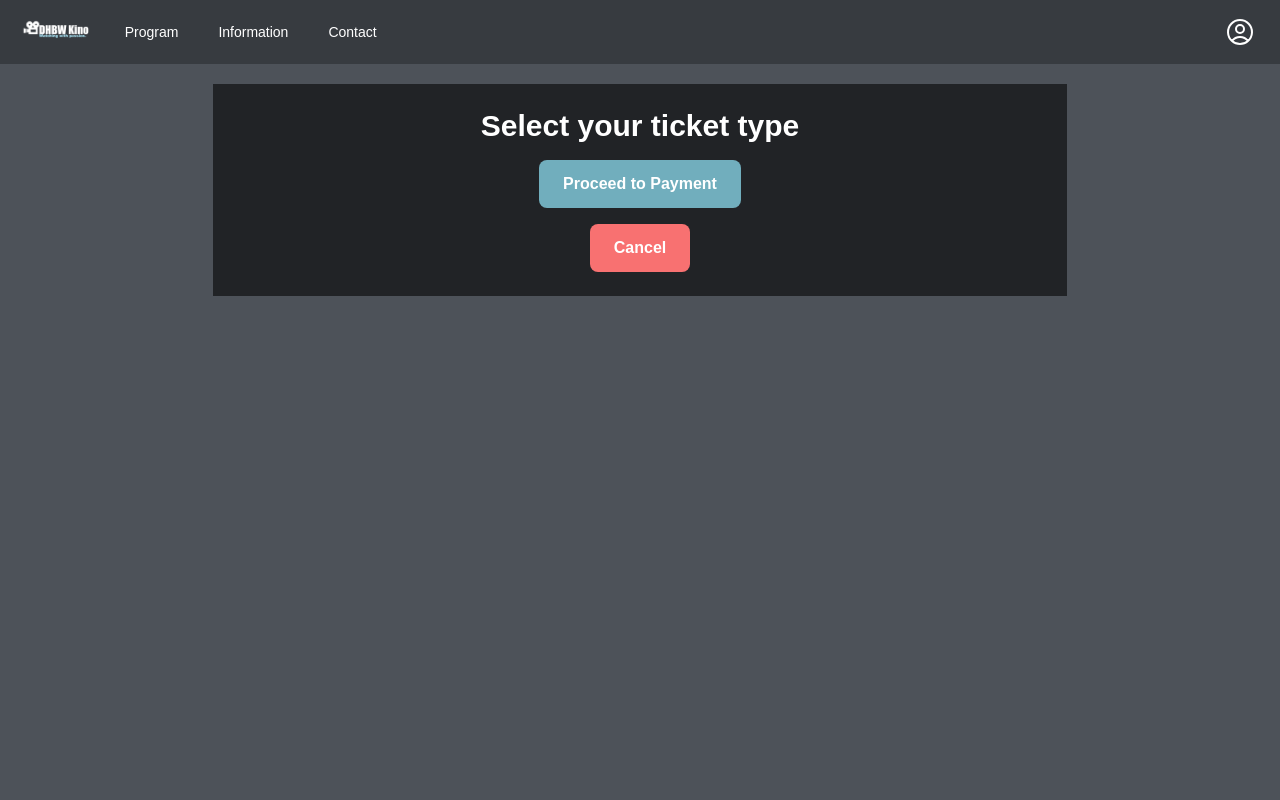
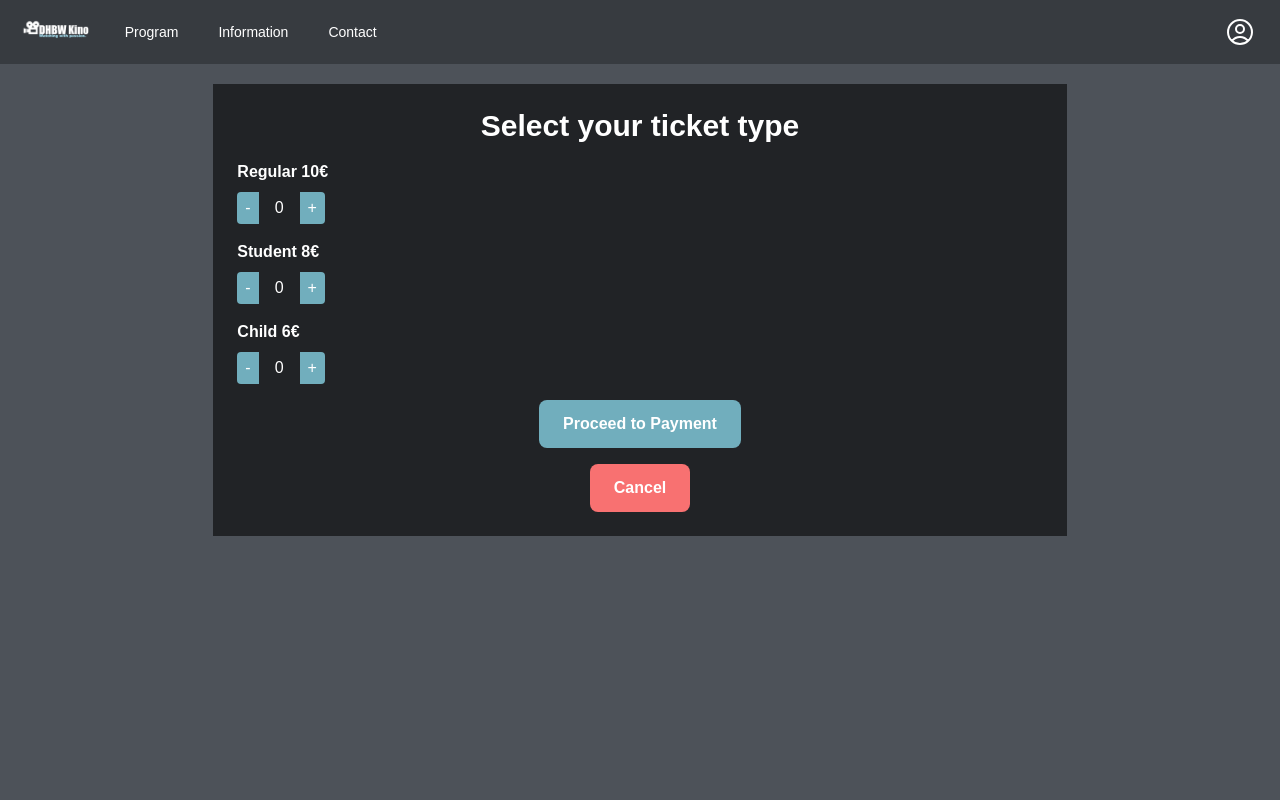
Before and after one commit to rickertmar/KinoticketFrontend, a Next.js app in the folder nextjs-blog/: page /movies/1/show/1/ticketselection in a window 1280 px wide. Shown: the top 800 px of the page. Built offline with nearby package versions, Linux system fonts and the light colour scheme.

Commit message:
"New Logic"

```diff
--- a/nextjs-blog/pages/movies/[slug]/show/[showid]/confirmation.js
+++ b/nextjs-blog/pages/movies/[slug]/show/[showid]/confirmation.js
@@ -4,42 +4,8 @@ import React, { useEffect, useState } from 'react';
 
 export default function ConfirmationPage() {
   const router = useRouter();
-  const { selectedSeats, ticketTypes, showid, slug } = router.query;
-  const ticketTypeToNumericPrice = (type) => {
-    switch (type) {
-      case 'Student':
-        return 8;
-      case 'Child':
-        return 6;
-      case 'Regular':
-        return 10;
-      default:
-        return 0;
-    }
-  };
-  const calculateTotalPrice = () => {
-    return Object.values(parsedTicketTypes).reduce((sum, type) => sum + ticketTypeToNumericPrice(type), 0);
-  };
-  const ticketTypeToPrice = (type) => {
-    switch (type) {
-      case 'Student':
-        return '8€';
-      case 'Child':
-        return '6€';
-      case 'Regular':
-        return '10€';
-      default:
-        return 'Unknown Price';
-    }
-  };
-  const formatSlugToTitle = (slug) => {
-    return slug
-      .split('-')
-      .map((word) => word.charAt(0).toUpperCase() + word.slice(1))
-      .join(' ');
-  };
+  const { totalSeats, ticketTypes, totalPrice, showid, slug, selectedSeats } = router.query;
   const [parsedSeats, setParsedSeats] = useState([]);
-  const [parsedTicketTypes, setParsedTicketTypes] = useState({});
   const [seatIdToInfo, setSeatIdToInfo] = useState({});
 
   useEffect(() => {
@@ -58,10 +24,15 @@ export default function ConfirmationPage() {
     if (selectedSeats) {
       setParsedSeats(JSON.parse(selectedSeats));
     }
-    if (ticketTypes) {
-      setParsedTicketTypes(JSON.parse(ticketTypes));
-    }
-  }, [selectedSeats, ticketTypes]);
+  }, [selectedSeats]);
+
+
+  const formatSlugToTitle = (slug) => {
+    return slug
+      .split('-')
+      .map((word) => word.charAt(0).toUpperCase() + word.slice(1))
+      .join(' ');
+  };
 
   const handlePaymentSubmit = () => {
     alert('Payment submitted');
@@ -71,6 +42,11 @@ export default function ConfirmationPage() {
   const handleCancel = () => {
     router.back();
   };
+
+  const formattedSeats = parsedSeats.map((seatId) => {
+    const info = seatIdToInfo[seatId];
+    return info ? `${info.seatRow}${info.number}` : seatId;
+  }).join(', ');
 
   return (
     <>
@@ -90,19 +66,16 @@ export default function ConfirmationPage() {
               <h3 className="text-xl font-bold mb-2">
                 Selected Seats and Types
               </h3>
-              <ul>
-                {parsedSeats.map((seatId, index) => (
-                  <li key={index}>
-                    {seatIdToInfo[seatId]
-                      ? `Seat ${seatIdToInfo[seatId].seatRow}${seatIdToInfo[seatId].number}: ${parsedTicketTypes[seatId] || 'Unknown Type'} - ${ticketTypeToPrice(parsedTicketTypes[seatId])}`
-                      : `Seat ID ${seatId}: ${parsedTicketTypes[seatId] || 'Unknown Type'} - ${ticketTypeToPrice(parsedTicketTypes[seatId])}`
-                    }
-                  </li>
-                ))}
-              </ul>
-              <br />
               <div>
-                Total Price: {calculateTotalPrice()}€
+                Total Seats: {totalSeats} - {formattedSeats}
+              </div>
+              <div>
+                Regular: {ticketTypes ? JSON.parse(ticketTypes).Regular : 0},
+                Student: {ticketTypes ? JSON.parse(ticketTypes).Student : 0},
+                Child: {ticketTypes ? JSON.parse(ticketTypes).Child : 0}
+              </div>
+              <div>
+                Total Price: {totalPrice}€
               </div>
             </div>
 
--- a/nextjs-blog/pages/movies/[slug]/show/[showid]/ticketselection.js
+++ b/nextjs-blog/pages/movies/[slug]/show/[showid]/ticketselection.js
@@ -3,11 +3,12 @@ import { useRouter } from "next/router";
 import Head from "next/head";
 
 export default function TicketSelection() {
-  const [ticketTypes, setTicketTypes] = useState({});
-  const [seatIdToInfo, setSeatIdToInfo] = useState({});
   const router = useRouter();
   const { selectedSeats, showid, slug } = router.query;
   const parsedSeats = JSON.parse(selectedSeats || "[]");
+
+  const [ticketTypes, setTicketTypes] = useState({ Regular: parsedSeats.length, Student: 0, Child: 0 });
+  const [seatIdToInfo, setSeatIdToInfo] = useState({});
 
   useEffect(() => {
     fetch("/seatsData.json")
@@ -29,33 +30,54 @@ export default function TicketSelection() {
   };
 
   const handlePayment = () => {
-    const selectedSeatsList = Object.keys(ticketTypes)
-      .map((seatId) => {
-        const seatInfo = seatIdToInfo[seatId];
-        const seatStr = seatInfo
-          ? `${seatInfo.seatRow}${seatInfo.number}`
-          : `ID ${seatId}`;
-        return `Seat ${seatStr} (${ticketTypes[seatId]})`;
-      })
-      .join(", ");
+    const totalSeats = parsedSeats.length;
+    const totalPrice = ticketTypes.Regular * 10 + ticketTypes.Student * 8 + ticketTypes.Child * 6;
 
     router.push({
       pathname: `/movies/${router.query.slug}/show/${router.query.showid}/confirmation`,
       query: {
-        selectedSeats: JSON.stringify(parsedSeats),
+        totalSeats: totalSeats,
         ticketTypes: JSON.stringify(ticketTypes),
+        totalPrice: totalPrice,
         showid: showid,
         slug: slug,
+        selectedSeats: JSON.stringify(parsedSeats),
       },
     });
   };
 
-  const setTicketTypeForSeat = (seat, type) => {
+
+  const adjustTicketTypeCount = (type, delta) => {
+    const newCount = Math.max(0, ticketTypes[type] + delta);
+    let totalTickets = Object.values(ticketTypes).reduce((a, b) => a + b, 0) - ticketTypes[type] + newCount;
+
+    if (totalTickets <= parsedSeats.length) {
       setTicketTypes({
         ...ticketTypes,
-      [seat]: type,
+        [type]: newCount,
       });
+    } else {
+      if (type === "Regular") {
+        for (const otherType of ["Student", "Child"]) {
+          if (ticketTypes[otherType] > 0) {
+            setTicketTypes({
+              ...ticketTypes,
+              [type]: newCount,
+              [otherType]: ticketTypes[otherType] - 1,
+            });
+            return;
+          }
+        }
+      } else {
+        setTicketTypes({
+          ...ticketTypes,
+          [type]: newCount,
+          Regular: ticketTypes.Regular - 1,
+        });
+      }
+    }
   };
+
 
   return (
     <>
@@ -69,37 +91,25 @@ export default function TicketSelection() {
               Select your ticket type
             </h2>
 
-            {parsedSeats.map((seatId, index) => (
-              <div key={index} className="mb-4 w-full">
+            {[
+  { label: "Regular 10€", type: "Regular" },
+  { label: "Student 8€", type: "Student" },
+  { label: "Child 6€", type: "Child" },
+].map(({ label, type }) => (
+  <div key={type} className="mb-4 w-full">
     <label className="block font-bold mb-2">
-                  {seatIdToInfo[seatId]
-                    ? `Ticket Type for Seat ${seatIdToInfo[seatId].seatRow}${seatIdToInfo[seatId].number}`
-                    : `Ticket Type for Seat ID ${seatId}`}
+      {label}
     </label>
-                <select
-                  className="border border-custom-blue w-full p-3 rounded-lg focus:outline-none text-gray-900"
-                  value={ticketTypes[seatId] || ""}
-                  onChange={(e) => setTicketTypeForSeat(seatId, e.target.value)}
-                >
-                  <option value="" disabled>
-                    Select ticket type
-                  </option>
-                  <option value="Student">Student - 8€</option>
-                  <option value="Child">Child - 6€</option>
-                  <option value="Regular">Regular - 10€</option>
-                </select>
+    <button onClick={() => adjustTicketTypeCount(type, -1)} className="bg-accent-40 text-white px-2 py-1 rounded-l">-</button>
+    <span className="px-4">{ticketTypes[type]}</span>
+    <button onClick={() => adjustTicketTypeCount(type, 1)} className="bg-accent-40 text-white px-2 py-1 rounded-r">+</button>
   </div>
 ))}
 
             <div className="text-center w-full">
               <button
-                className={`transition duration-300 ease-in-out font-bold py-3 px-6 rounded-lg bg-accent-40 ${
-                  parsedSeats.some((seatId) => !ticketTypes[seatId])
-                    ? "opacity-50 cursor-not-allowed"
-                    : ""
-                }`}
-                disabled={parsedSeats.some((seatId) => !ticketTypes[seatId])}
                 onClick={handlePayment}
+                className="transition duration-300 ease-in-out font-bold py-3 px-6 rounded-lg bg-accent-40"
               >
                 Proceed to Payment
               </button>
```
Lines whose indentation alone changed are shown as unchanged.
